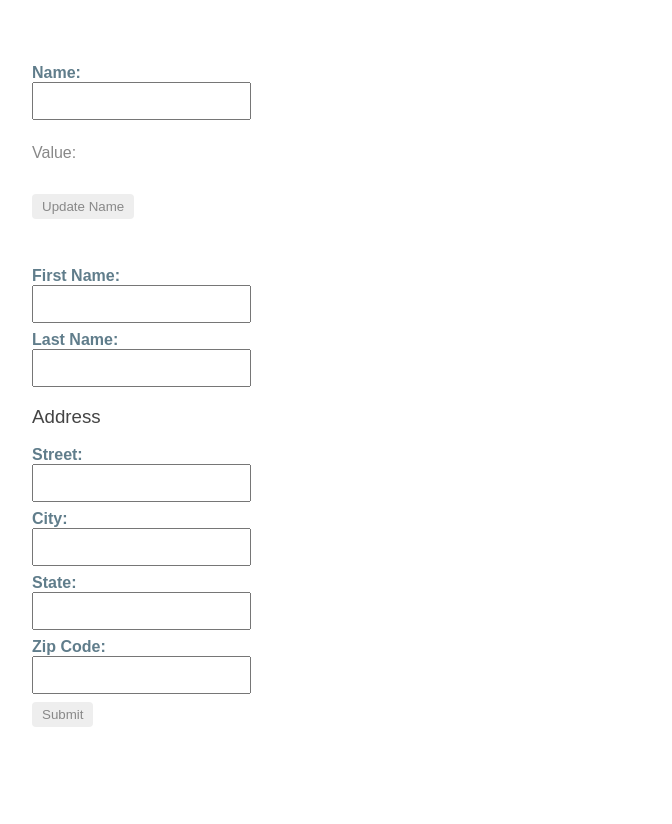
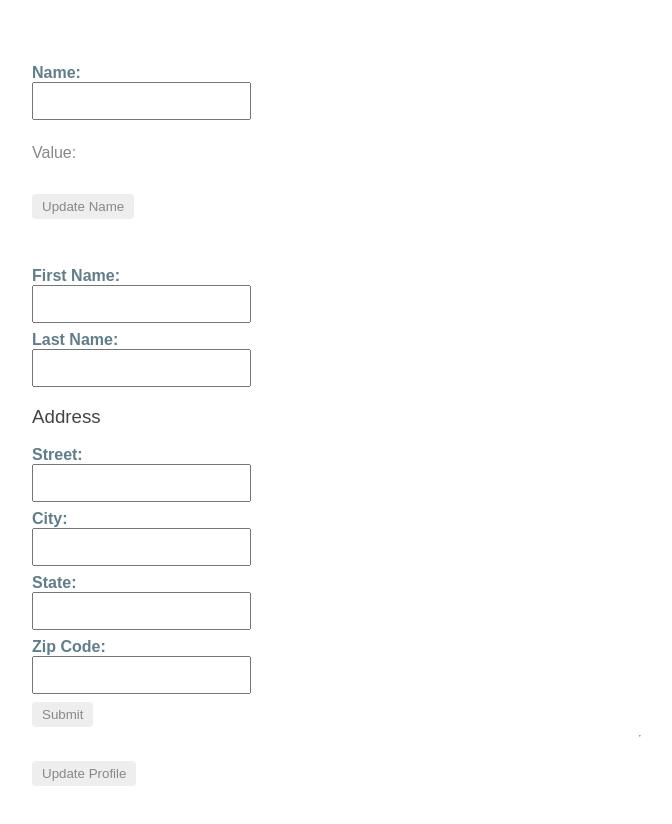
Before and after one commit to rajeshduggal/angular-reactive-forms, an Angular app: page / in a window 1280 px wide. Shown: the top 824 px of the page, without its empty margins (0-672 px from the left). Before the commit the page ends 800 px from the top, so only its background shows below. Built offline with nearby package versions, Linux system fonts and the light colour scheme.

Commit message:
Add UpdateProfile button to patch the profileForm firstName and address.street fields

```diff
--- a/src/app/profile-editor/profile-editor.component.html
+++ b/src/app/profile-editor/profile-editor.component.html
@@ -34,3 +34,8 @@
   </div>
   <button type="submit" [disabled]="!profileForm.valid">Submit</button>
 </form>
+
+<hr>
+<p>
+  <button (click)="updateProfile()">Update Profile</button>
+</p>
--- a/src/app/profile-editor/profile-editor.component.ts
+++ b/src/app/profile-editor/profile-editor.component.ts
@@ -24,6 +24,15 @@
   ngOnInit() {
   }
 
+  updateProfile() {
+    this.profileForm.patchValue({
+      firstName: 'Nancy',
+      address: {
+        street: '123 Drew Street'
+      }
+    });
+  }
+
   onSubmit() {
     // TODO: Use EventEmitter with form value
     console.warn(this.profileForm.value);
```
